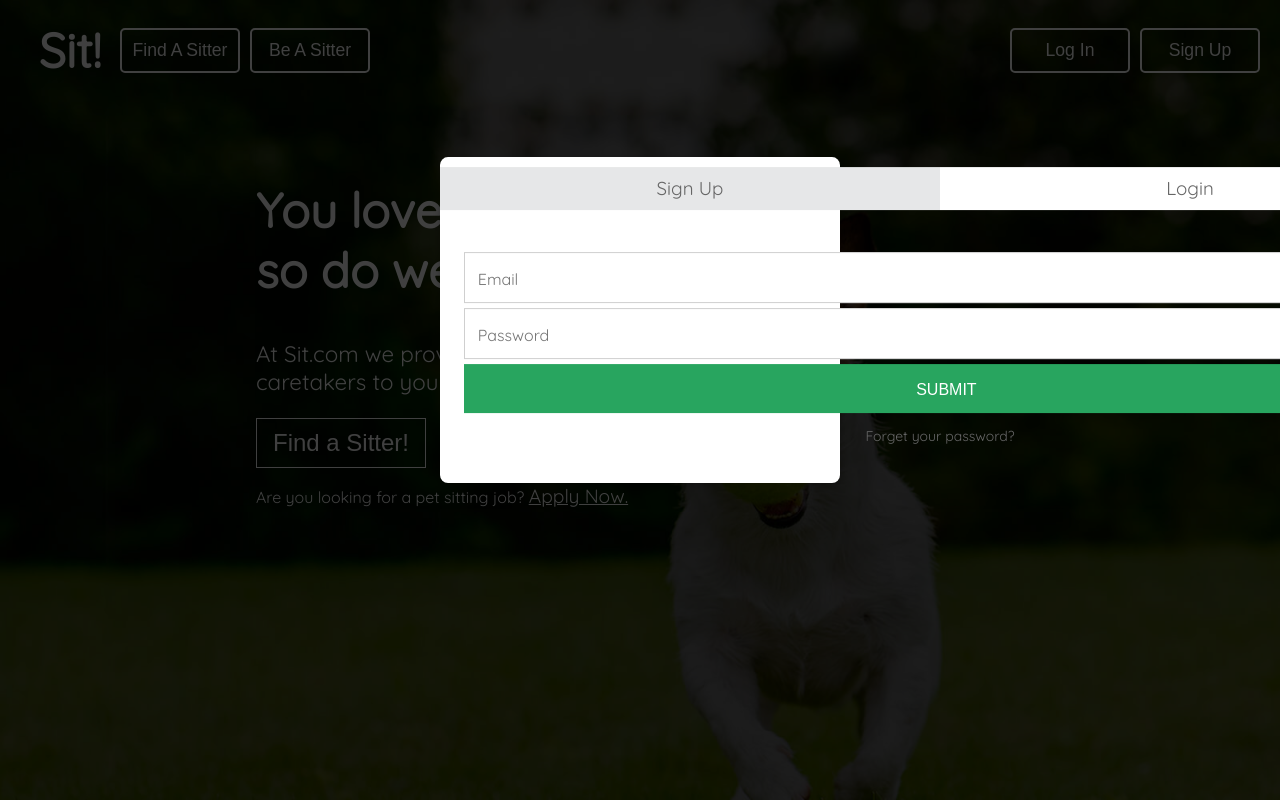
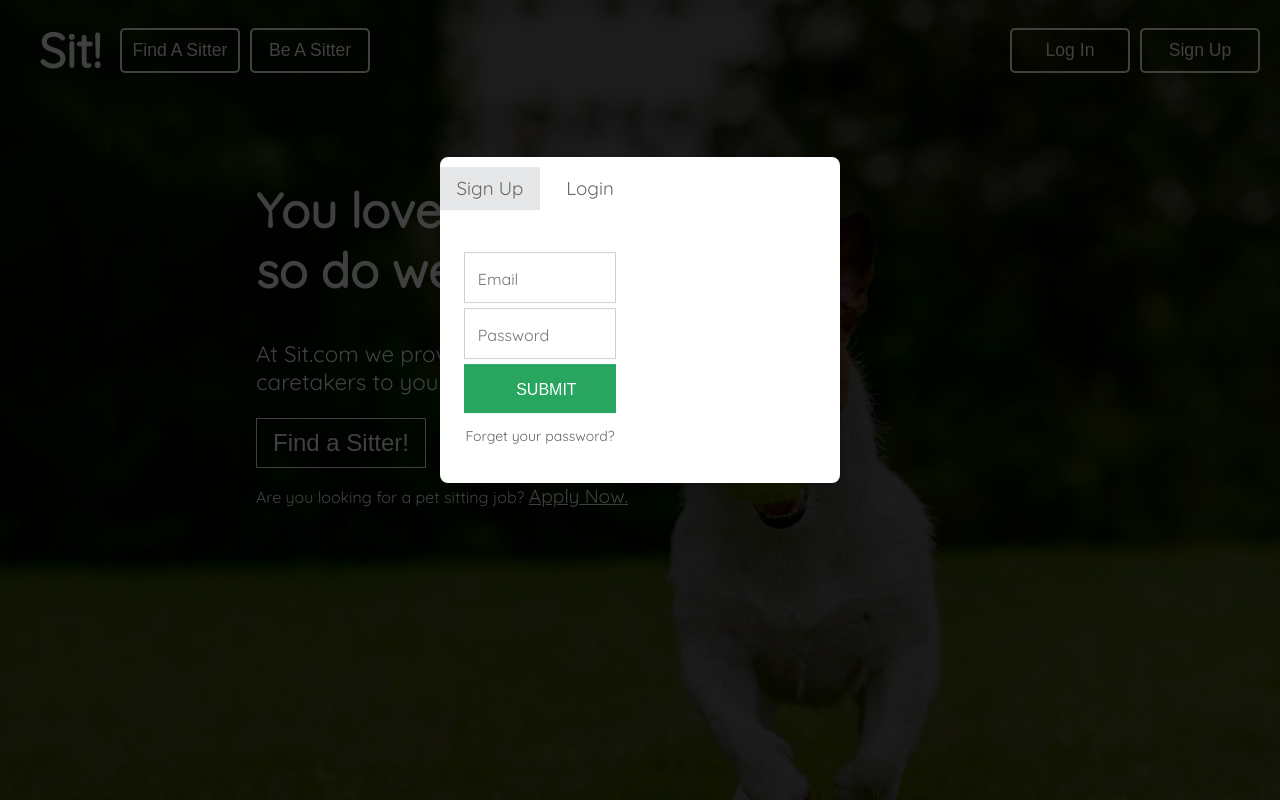
Before and after one commit to Xapollon430/Sit-FrontEnd-Legacy-Migrated, a React app: page / in a window 1280 px wide. Both pictures are taken after a click on the button "Log In". Built offline with nearby package versions, Linux system fonts and the light colour scheme.

Commit message:
adding spinner to auth

```diff
--- a/src/Components/Auth/AuthModal.css
+++ b/src/Components/Auth/AuthModal.css
@@ -165,5 +165,5 @@
 }
 
 .form-wrap {
-    width: 1000px;
+    width: 200px;
 }
```
